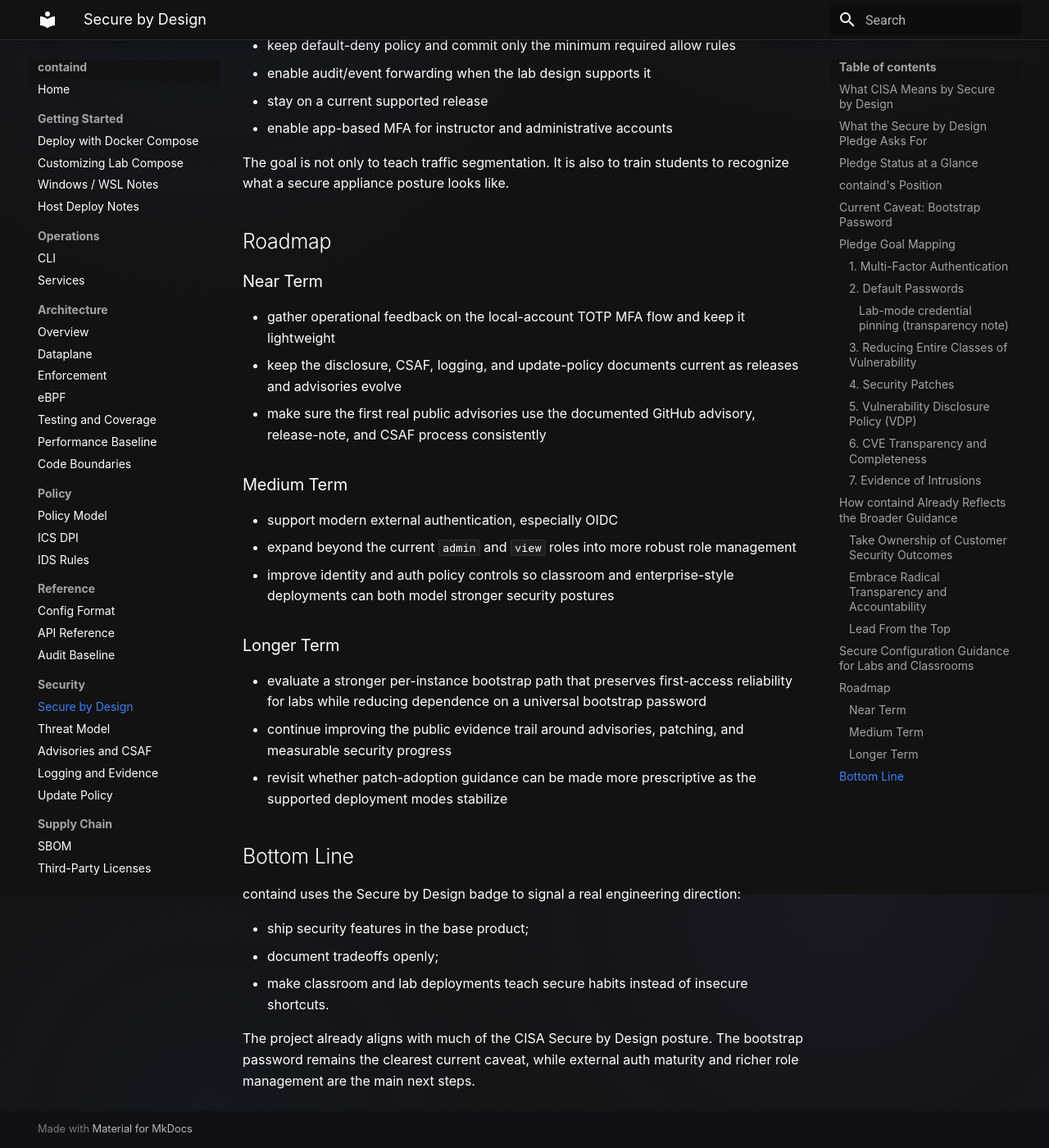
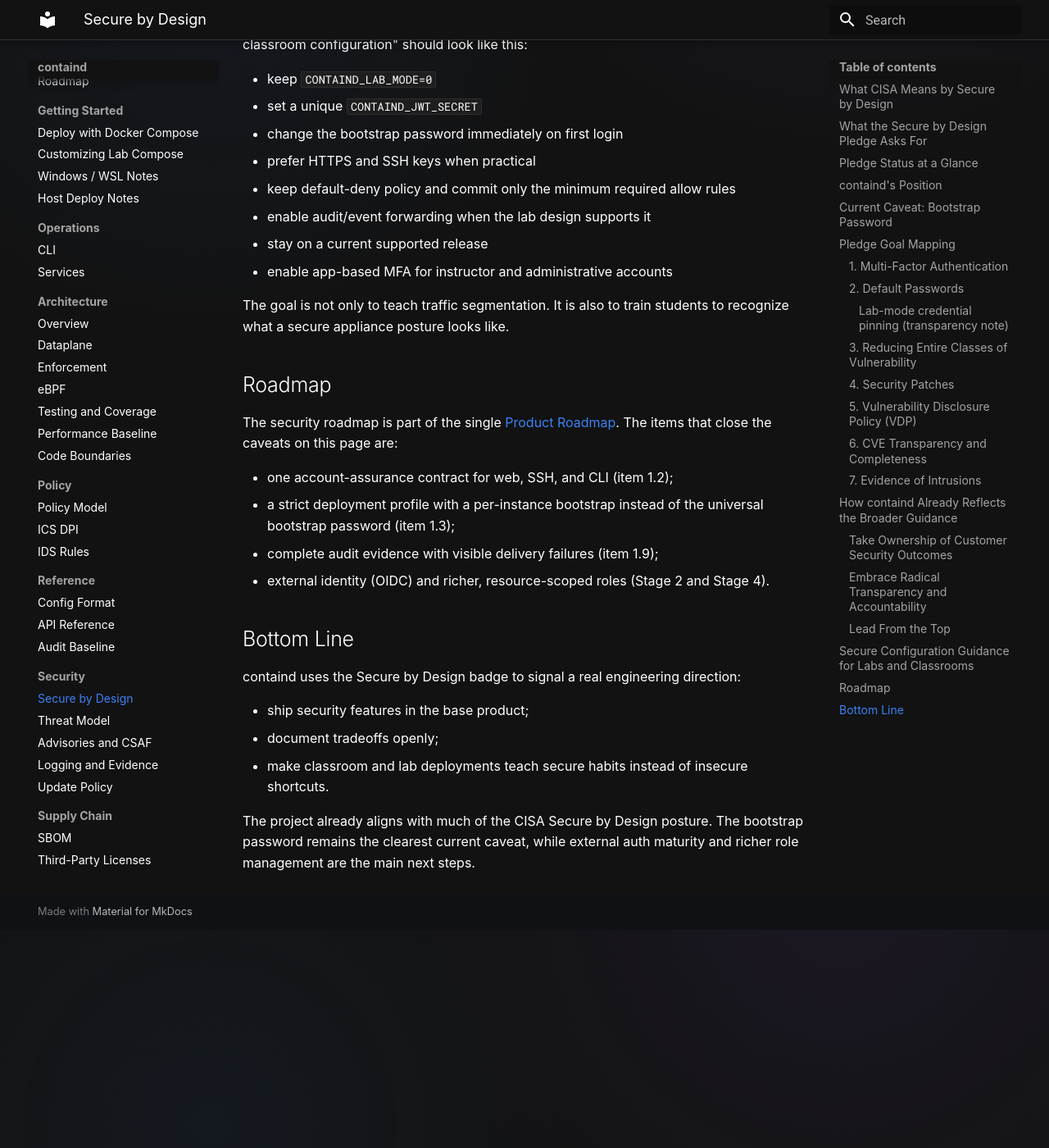
Before and after one commit to tonylturner/containd, an MkDocs documentation site: the page built from docs/mkdocs/secure-by-design.md, in a window 1280 px wide and 1400 px high, scrolled down 10109 px. Shown: the whole window at 82% size. Built offline with MkDocs 1.6.1 and Material for MkDocs 9.7.7, drawn with Linux system fonts in a browser that asks for light colours; after the commit the page ends 11243 px from its top, so only the background shows below that; some of the changed text lies outside the part shown.

Commit message:
docs: add product roadmap and correct security status claims
One staged roadmap for a mature containerized industrial firewall for
testing, training and containerized workloads, with secure remote access
as the priority capability. Production on physical interfaces is a
non-goal; an installable ISO is out of scope.

Secure by Design now points to the roadmap, marks MFA and intrusion
evidence as Partial, and states that SSH does not yet enforce MFA or
forced password change. docs/README.md no longer points at the missing
docs/tasks.md and docs/spec-archive/.

```diff
--- a/docs/mkdocs.yml
+++ b/docs/mkdocs.yml
@@ -45,6 +45,7 @@
 
 nav:
   - Home: index.md
+  - Roadmap: roadmap.md
   - Getting Started:
       - Deploy with Docker Compose: docker-compose.md
       - Customizing Lab Compose: lab-compose.md
--- a/docs/mkdocs/secure-by-design.md
+++ b/docs/mkdocs/secure-by-design.md
@@ -44,13 +44,13 @@
 
 | Commitment | Status | containd today |
 | ---------- | ------ | -------------- |
-| Multi-factor authentication | Done | Optional app-based TOTP MFA is built in for local accounts, including admin-enforced MFA with a 7-day grace period. |
+| Multi-factor authentication | Partial | Optional app-based TOTP MFA is built in for web sign-in to local accounts, including admin-enforced MFA with a 7-day grace period. SSH does not yet enforce MFA or forced password change ([roadmap](roadmap.md) item 1.2). |
 | Reducing default passwords | Partial | Fresh installs still use a universal bootstrap password, but password change is mandatory on first login and the caveat is documented openly. |
 | Reducing an entire class of vulnerability | Partial | containd already emphasizes safer defaults, signed releases, SBOMs, scanning, and defensive validation, but this remains an ongoing engineering program rather than a finished milestone. |
 | Increasing customer installation of security patches | Partial | Releases, signed images, SBOMs, and update policy guidance are in place, but patch adoption still depends on operator action and is not measured centrally. |
 | Publishing a vulnerability disclosure policy | Done | Public `SECURITY.md` and machine-readable `security.txt` are implemented and shipped. |
 | Improving CVE transparency and completeness | Partial | containd now documents a GitHub advisory/CVE/CSAF process, but long-term completeness depends on continued execution as real advisories are published. |
-| Increasing the ability for customers to gather evidence of intrusions | Done | Audit logs, events, DPI telemetry, syslog/export, and logging guidance are part of the base product. |
+| Increasing the ability for customers to gather evidence of intrusions | Partial | Audit logs, events, DPI telemetry, syslog forwarding, and logging guidance are part of the base product. Audit coverage of account changes, syslog delivery of mixed event sources, and the configured SIEM export still have gaps ([roadmap](roadmap.md) items 1.9 and 3.3). |
 
 ## containd's Position
 
@@ -70,7 +70,7 @@
 
 - containd is often used in offline lab, classroom, demo, and containerized training environments.
 - instructors and students need a predictable first-login path that works even when there is no external identity provider, mail service, or secret-distribution system.
-- containd already enforces password change on first login and supports replacing password-based access with stronger controls such as SSH keys and, in the roadmap below, app-based MFA.
+- containd already enforces password change on first login and supports replacing password-based access with stronger controls such as SSH keys and app-based TOTP MFA for web sign-in.
 
 Why this is still called out:
 
@@ -95,6 +95,8 @@
 Current caveat:
 
 - the current MFA implementation is local-account TOTP only;
+- MFA and forced password change apply to web sign-in; SSH sign-in does not enforce them yet;
+- a password or MFA change does not yet revoke sessions that already exist;
 - SMS is intentionally not supported;
 - broader external identity integration and richer auth policy are still future work.
 
@@ -290,23 +292,13 @@
 
 ## Roadmap
 
-### Near Term
+The security roadmap is part of the single [Product Roadmap](roadmap.md). The
+items that close the caveats on this page are:
 
-- gather operational feedback on the local-account TOTP MFA flow and keep it lightweight
-- keep the disclosure, CSAF, logging, and update-policy documents current as releases and advisories evolve
-- make sure the first real public advisories use the documented GitHub advisory, release-note, and CSAF process consistently
-
-### Medium Term
-
-- support modern external authentication, especially OIDC
-- expand beyond the current `admin` and `view` roles into more robust role management
-- improve identity and auth policy controls so classroom and enterprise-style deployments can both model stronger security postures
-
-### Longer Term
-
-- evaluate a stronger per-instance bootstrap path that preserves first-access reliability for labs while reducing dependence on a universal bootstrap password
-- continue improving the public evidence trail around advisories, patching, and measurable security progress
-- revisit whether patch-adoption guidance can be made more prescriptive as the supported deployment modes stabilize
+- one account-assurance contract for web, SSH, and CLI (item 1.2);
+- a strict deployment profile with a per-instance bootstrap instead of the universal bootstrap password (item 1.3);
+- complete audit evidence with visible delivery failures (item 1.9);
+- external identity (OIDC) and richer, resource-scoped roles (Stage 2 and Stage 4).
 
 ## Bottom Line
 
```
Also changed, not shown: docs/README.md (+3 -2 lines), docs/mkdocs/roadmap.md (added, +152 -0 lines), CHANGELOG.md, README.md.
